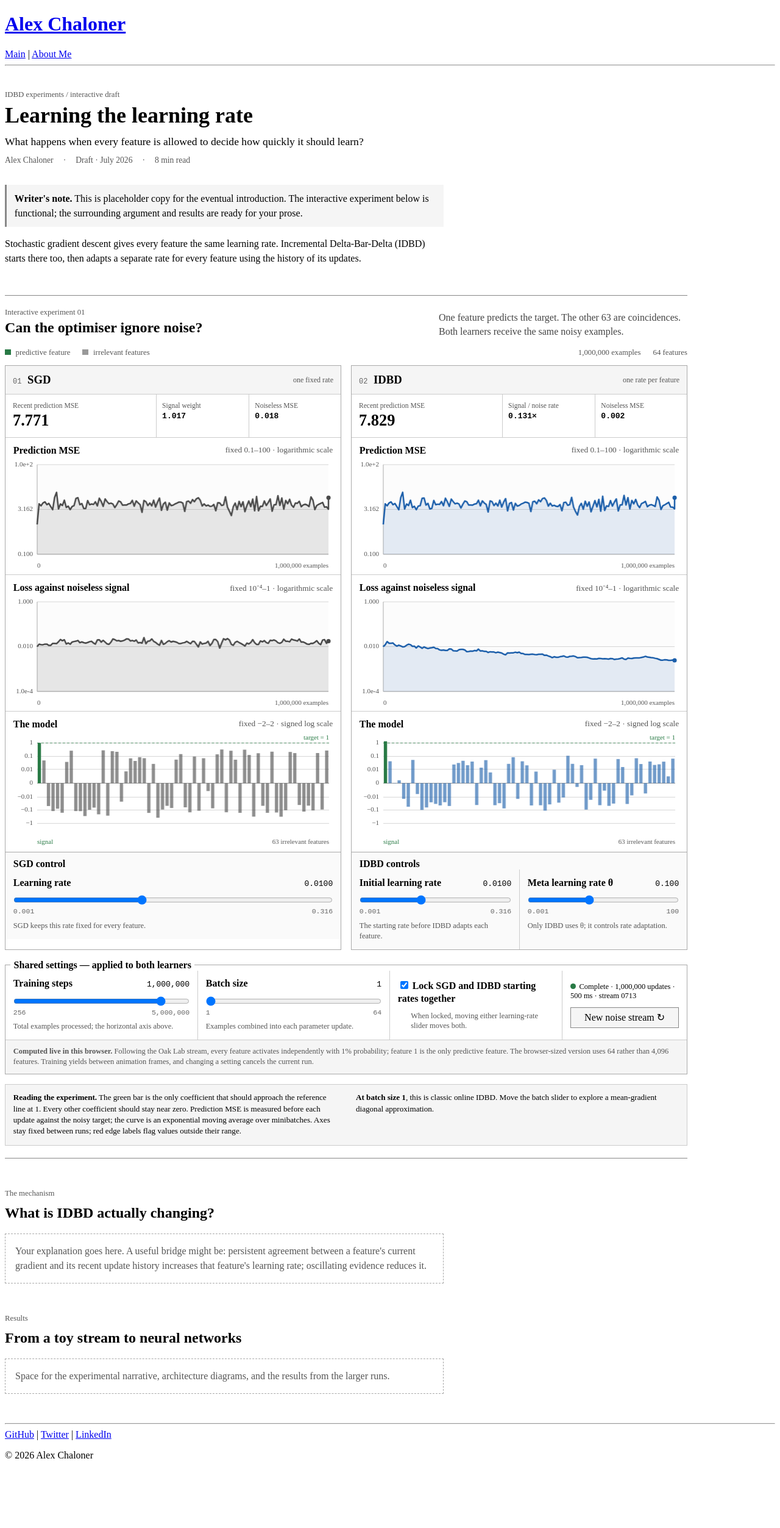
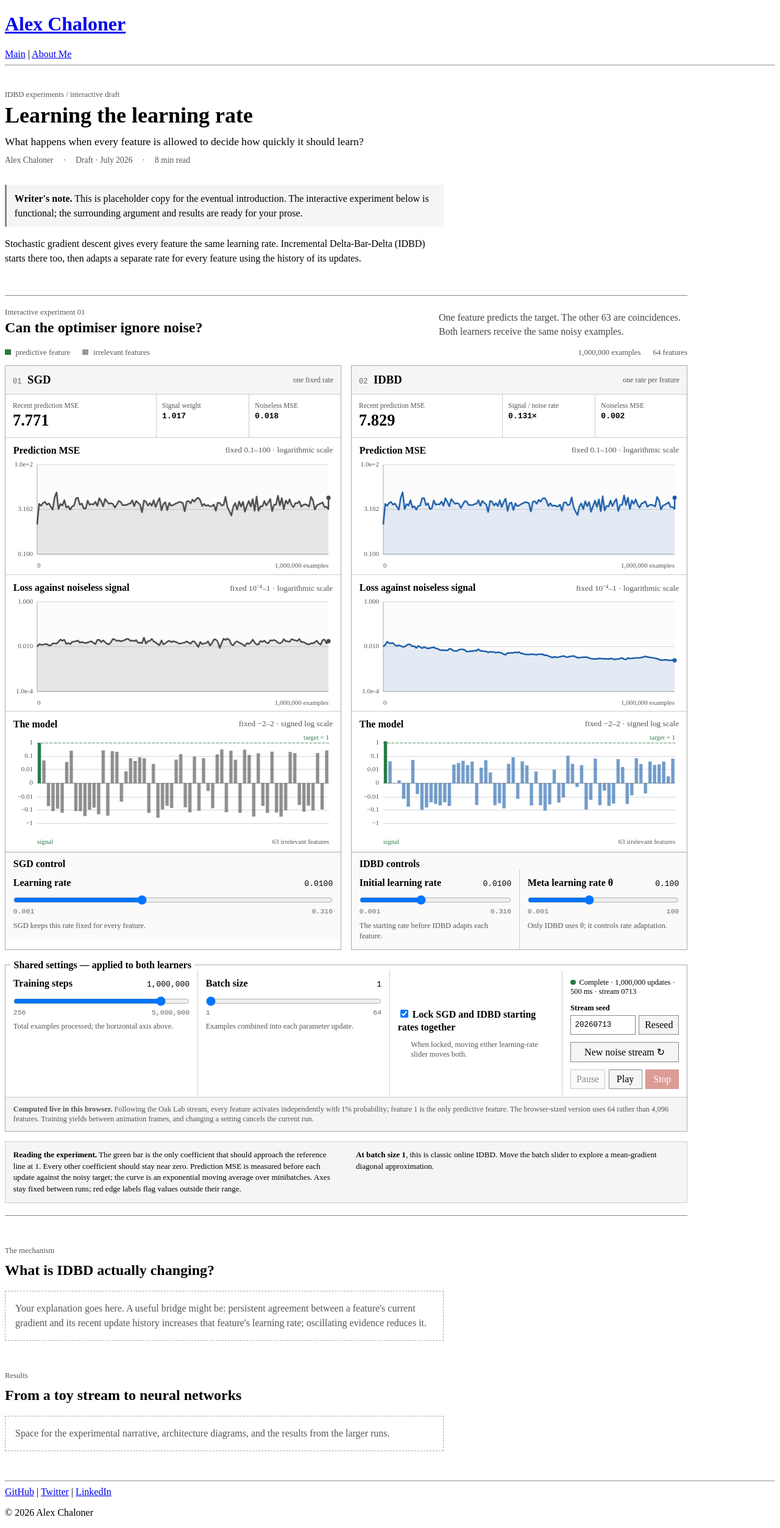
Before and after one commit to AlexChaloner/alexchaloner.github.io, a Jekyll site: the page built from idbd-experiments.html, in a window 1280 px wide. Shown: the whole page at 61% size. Built offline with Jekyll 4.4.1, drawn with Linux system fonts in a browser that asks for light colours; before the commit the page ends 2412 px from its top, so only the background shows below that; some of the changed lines change nothing that is shown.

Commit message:
Add stream and training controls

```diff
--- a/assets/idbd-demo.css
+++ b/assets/idbd-demo.css
@@ -141,6 +141,31 @@
   font-size: 0.78rem;
 }
 
+.seed-control label {
+  display: block;
+  margin-bottom: 0.25rem;
+  font-size: 0.78rem;
+  font-weight: bold;
+}
+
+.seed-control > div,
+.transport-controls {
+  display: flex;
+  gap: 0.35rem;
+}
+
+.seed-control input {
+  min-width: 0;
+  width: 100%;
+  padding: 0.35rem 0.4rem;
+  border: 1px solid #888;
+  font: 0.78rem monospace;
+}
+
+.transport-controls button {
+  flex: 1;
+}
+
 .status-dot {
   display: inline-block;
   width: 0.55rem;
@@ -161,6 +186,21 @@
 
 .stream-control button:hover {
   background: #e9e9e9;
+}
+
+.stream-control button:disabled {
+  cursor: default;
+  opacity: 0.45;
+}
+
+.stream-control .stop-button {
+  border-color: #8f1d14;
+  color: #fff;
+  background: #b42318;
+}
+
+.stream-control .stop-button:hover:not(:disabled) {
+  background: #8f1d14;
 }
 
 .method-controls {
--- a/assets/idbd-demo.js
+++ b/assets/idbd-demo.js
@@ -34,7 +34,13 @@
     theta: document.getElementById("theta"),
     batch: document.getElementById("batch-size"),
     steps: document.getElementById("training-steps"),
-    lockRates: document.getElementById("lock-rates")
+    lockRates: document.getElementById("lock-rates"),
+    seed: document.getElementById("stream-seed"),
+    reseed: document.getElementById("reseed-stream"),
+    newStream: document.getElementById("new-stream"),
+    pause: document.getElementById("pause-training"),
+    play: document.getElementById("play-training"),
+    stop: document.getElementById("stop-training")
   };
   const outputs = {
     sgdRate: document.getElementById("sgd-rate-value"),
@@ -49,9 +55,13 @@
 
   let seed = 20260713;
   let scheduled = false;
+  let scheduledFrame = null;
   let runVersion = 0;
   let currentState = null;
   let resizeScheduled = false;
+  let paused = false;
+  let stopped = false;
+  let pausedAt = 0;
 
   function mulberry32(initialSeed) {
     let state = initialSeed >>> 0;
@@ -554,6 +564,20 @@
       : (milliseconds / 1000).toFixed(1) + " s";
   }
 
+  function progressLabel(label, state) {
+    const percent = 100 * state.examplesSeen / state.exampleCount;
+    return label + " · " + formatInteger(state.examplesSeen) + " / " +
+      formatInteger(state.exampleCount) + " · " + percent.toFixed(0) + "%";
+  }
+
+  function updateTransportControls() {
+    const complete = currentState && currentState.examplesSeen >= currentState.exampleCount;
+    const active = currentState && !complete && !paused && !stopped && !scheduled;
+    controls.pause.disabled = !active;
+    controls.play.disabled = !currentState || active || scheduled;
+    controls.stop.disabled = !currentState || complete || stopped || scheduled;
+  }
+
   function updateProgressStatus(state, complete) {
     const now = performance.now();
     if (!complete && now - state.lastStatusUpdate < 80) return;
@@ -567,12 +591,13 @@
   }
 
   function continueTraining(version, state) {
-    if (version !== runVersion) return;
+    if (version !== runVersion || paused || stopped) return;
     processTrainingChunk(state);
-    if (version !== runVersion) return;
+    if (version !== runVersion || paused || stopped) return;
     drawTrainingState(state);
     const complete = state.examplesSeen >= state.exampleCount;
     updateProgressStatus(state, complete);
+    updateTransportControls();
     if (!complete) {
       window.requestAnimationFrame(function () {
         continueTraining(version, state);
@@ -594,9 +619,13 @@
       settings.exampleCount
     );
     currentState = state;
+    paused = false;
+    stopped = false;
+    pausedAt = 0;
     updateBatchNote(settings.batchSize);
     drawTrainingState(state);
     outputs.status.textContent = "Training · 0 / " + formatInteger(settings.exampleCount) + " · 0%";
+    updateTransportControls();
     window.requestAnimationFrame(function () {
       continueTraining(version, state);
     });
@@ -604,11 +633,18 @@
 
   function scheduleTraining() {
     runVersion += 1;
+    paused = false;
+    stopped = false;
+    pausedAt = 0;
     updateControlOutputs();
     outputs.status.textContent = currentState ? "Restarting…" : "Preparing…";
+    updateTransportControls();
     if (scheduled) return;
     scheduled = true;
-    window.requestAnimationFrame(function () {
+    scheduledFrame = window.requestAnimationFrame(function () {
+      scheduled = false;
+      scheduledFrame = null;
+      if (stopped) return;
       startTraining(runVersion);
     });
   }
@@ -631,9 +667,59 @@
     if (controls.lockRates.checked) controls.idbdRate.value = controls.sgdRate.value;
     scheduleTraining();
   });
-  document.getElementById("new-stream").addEventListener("click", function () {
-    seed += 1;
+  controls.reseed.addEventListener("click", function () {
+    const requestedSeed = Number(controls.seed.value);
+    if (!Number.isFinite(requestedSeed)) {
+      controls.seed.value = String(seed);
+      return;
+    }
+    seed = Math.min(4294967295, Math.max(0, Math.trunc(requestedSeed)));
+    controls.seed.value = String(seed);
     scheduleTraining();
+  });
+  controls.seed.addEventListener("keydown", function (event) {
+    if (event.key === "Enter") controls.reseed.click();
+  });
+  controls.newStream.addEventListener("click", function () {
+    seed = (seed + 1) >>> 0;
+    controls.seed.value = String(seed);
+    scheduleTraining();
+  });
+  controls.pause.addEventListener("click", function () {
+    if (!currentState || paused || stopped || currentState.examplesSeen >= currentState.exampleCount) return;
+    paused = true;
+    pausedAt = performance.now();
+    outputs.status.textContent = progressLabel("Paused", currentState);
+    updateTransportControls();
+  });
+  controls.play.addEventListener("click", function () {
+    if (!currentState) return;
+    if (paused) {
+      currentState.started += performance.now() - pausedAt;
+      paused = false;
+      pausedAt = 0;
+      outputs.status.textContent = progressLabel("Training", currentState);
+      updateTransportControls();
+      const version = runVersion;
+      const state = currentState;
+      window.requestAnimationFrame(function () {
+        continueTraining(version, state);
+      });
+      return;
+    }
+    if (stopped || currentState.examplesSeen >= currentState.exampleCount) scheduleTraining();
+  });
+  controls.stop.addEventListener("click", function () {
+    if (!currentState || stopped || currentState.examplesSeen >= currentState.exampleCount) return;
+    runVersion += 1;
+    if (scheduledFrame !== null) window.cancelAnimationFrame(scheduledFrame);
+    scheduledFrame = null;
+    scheduled = false;
+    paused = false;
+    pausedAt = 0;
+    stopped = true;
+    outputs.status.textContent = progressLabel("Stopped", currentState);
+    updateTransportControls();
   });
   window.addEventListener("resize", function () {
     if (resizeScheduled) return;
@@ -643,5 +729,6 @@
       if (currentState) drawTrainingState(currentState);
     });
   });
+  updateTransportControls();
   scheduleTraining();
 }());
--- a/idbd-experiments.html
+++ b/idbd-experiments.html
@@ -183,7 +183,19 @@ title: "Learning the learning rate"
 
         <div class="stream-control">
           <p><span class="status-dot" aria-hidden="true"></span><span id="run-status" aria-live="polite">Ready</span></p>
+          <div class="seed-control">
+            <label for="stream-seed">Stream seed</label>
+            <div>
+              <input id="stream-seed" type="number" min="0" max="4294967295" step="1" value="20260713" inputmode="numeric">
+              <button id="reseed-stream" type="button">Reseed</button>
+            </div>
+          </div>
           <button id="new-stream" type="button">New noise stream <span aria-hidden="true">↻</span></button>
+          <div class="transport-controls" aria-label="Training playback controls">
+            <button id="pause-training" type="button">Pause</button>
+            <button id="play-training" type="button">Play</button>
+            <button id="stop-training" class="stop-button" type="button">Stop</button>
+          </div>
         </div>
       </div>
       <p class="simulation-scope"><strong>Computed live in this browser.</strong> Following the Oak Lab stream, every feature activates independently with 1% probability; feature 1 is the only predictive feature. The browser-sized version uses 64 rather than 4,096 features. Training yields between animation frames, and changing a setting cancels the current run.</p>
```
